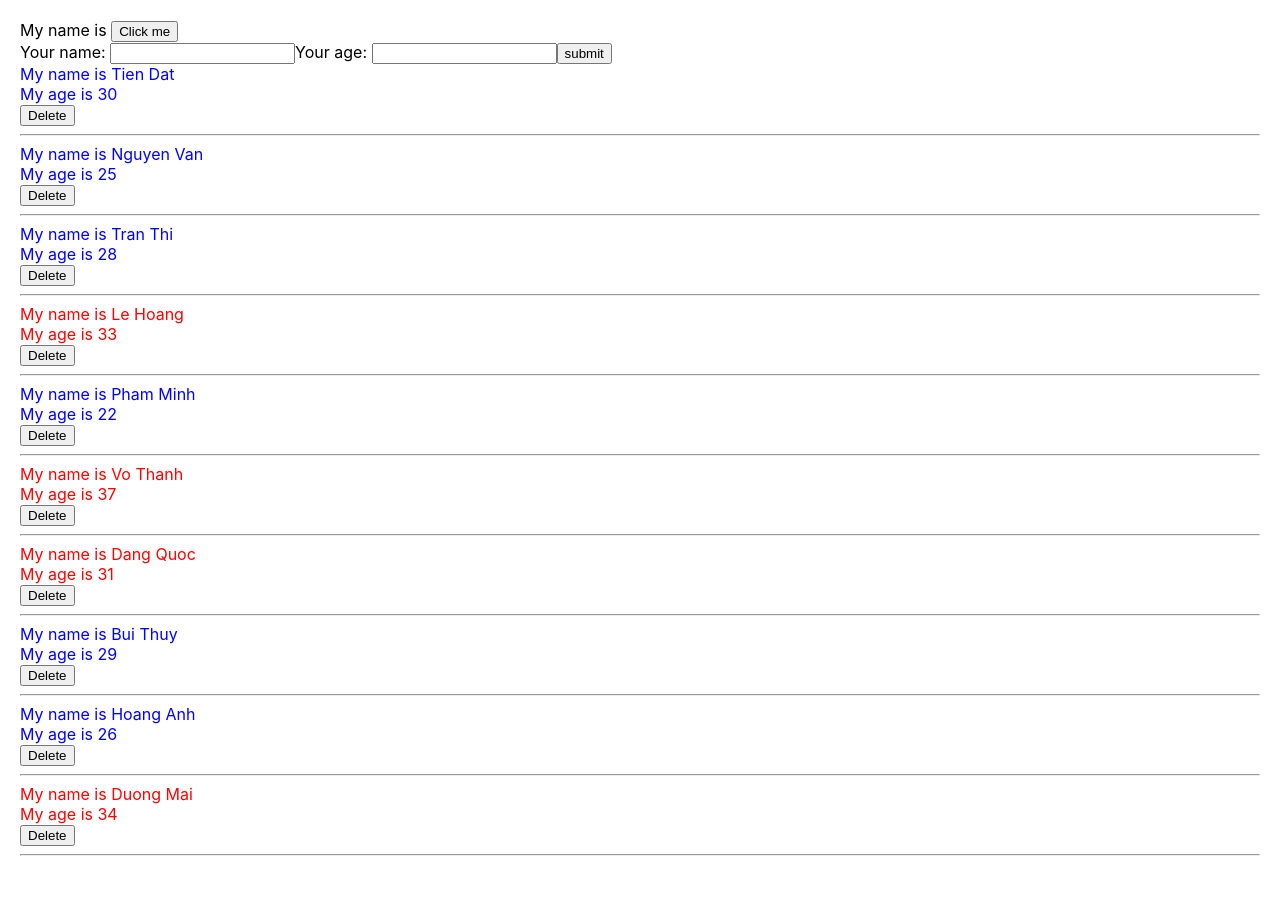
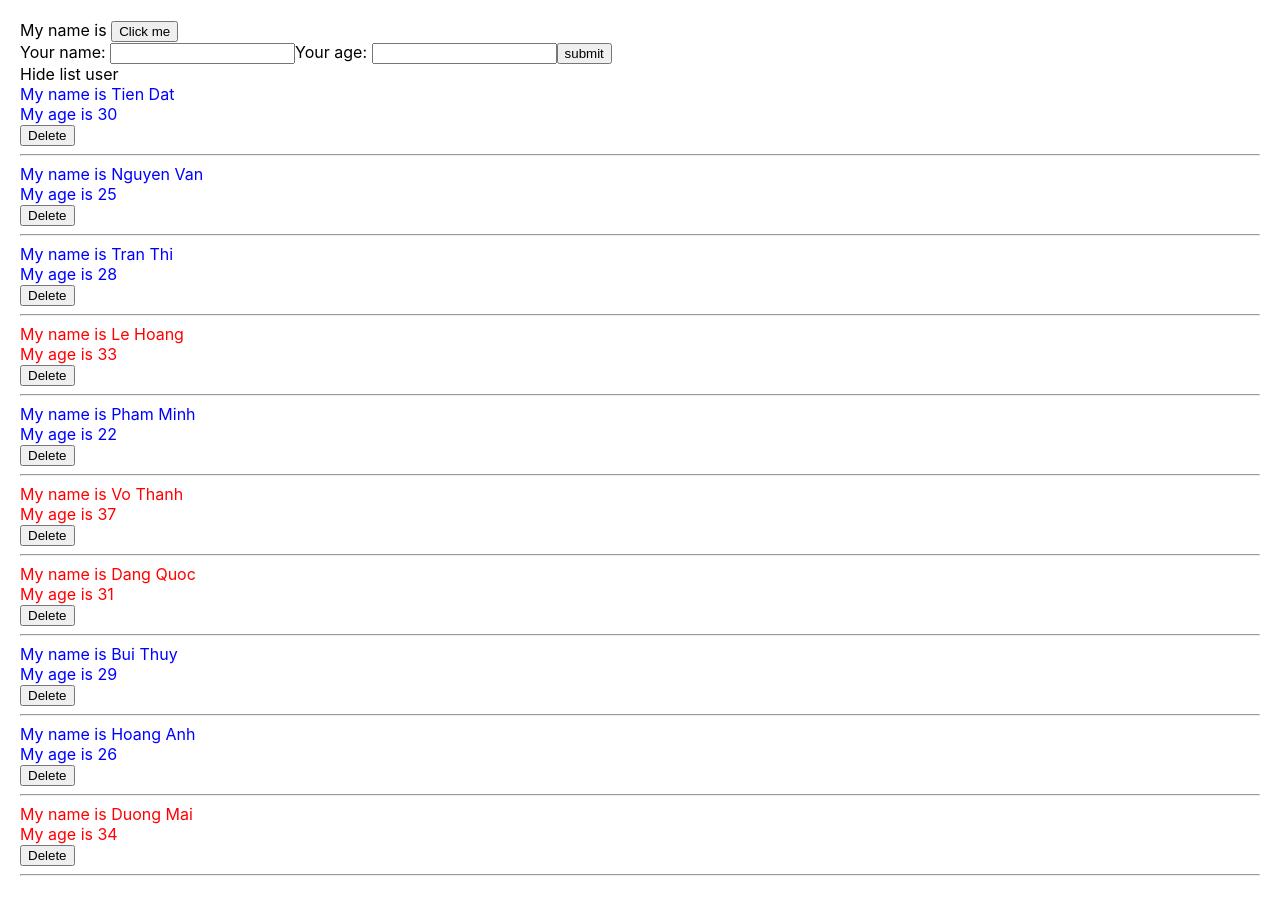
Before and after one commit to tiendat201102/learn-react, a React (Create React App) app: page / in a window 1280 px wide. Built offline with nearby package versions, Linux system fonts and the light colour scheme.

Commit message:
video 35

```diff
--- a/src/components/DisplayInfor.jsx
+++ b/src/components/DisplayInfor.jsx
@@ -1,4 +1,4 @@
-import React, { Component } from "react";
+import React, { Component, useState } from "react";
 import "./DisplayInfor.scss";
 import logo from "./../logo.svg";
 
@@ -39,10 +39,21 @@ import logo from "./../logo.svg";
 // }
 
 export default function DisplayInfor(props) {
-  const { listUsers } = props;
+  const { listUsers } = props; //object
+  const [isShowHideListUser, setIsShowHideListUser] = useState(true)
+
+  const handleShowHide = () => {
+    setIsShowHideListUser(!isShowHideListUser)
+  }
   return (
     <div className="display-infor-container">
-        {true && (
+      <div>
+        <span onClick={() => handleShowHide()}>
+          {isShowHideListUser==true ? "Hide list user" : "Show list user"}
+          </span>
+      </div>
+
+      {isShowHideListUser && (
         <>
           {listUsers.map((user, index) => {
             return (
@@ -52,9 +63,7 @@ export default function DisplayInfor(props) {
                   <div>My age is {user.age} </div>
                 </div>
                 <div>
-                    <button
-                      onClick={() => props.handleDeleteUser(user.id)}
-                    >
+                  <button onClick={() => props.handleDeleteUser(user.id)}>
                     Delete
                   </button>
                 </div>
```
Lines whose indentation alone changed are shown as unchanged.
